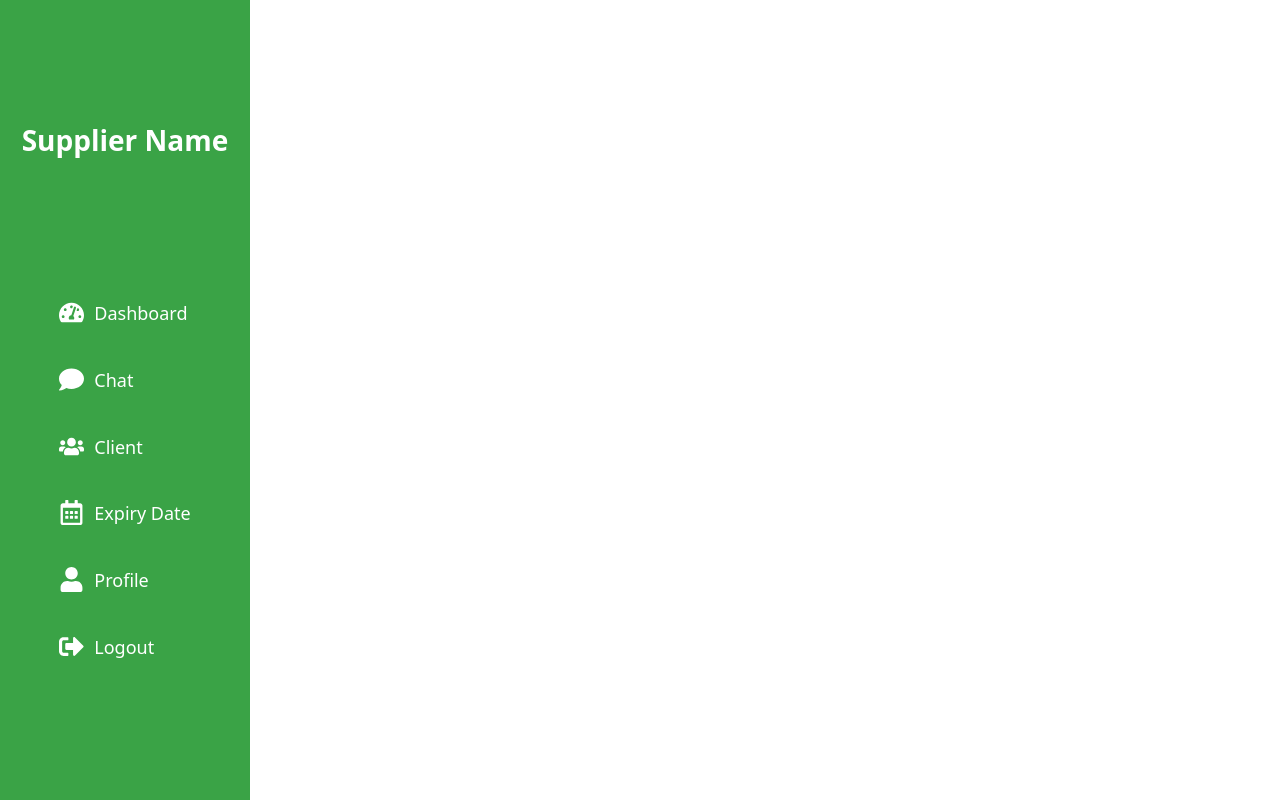
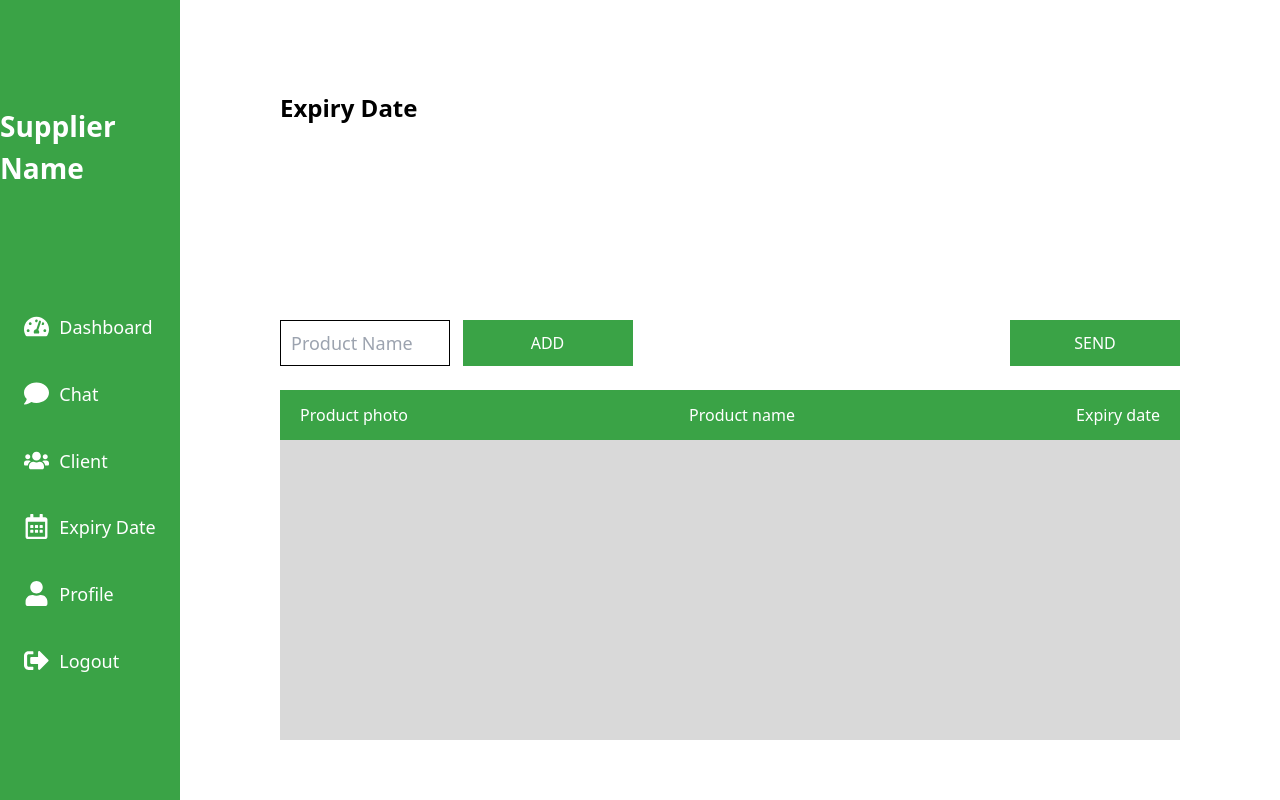
Before and after one commit to khaled-bissani/shelves-tracker, a React (Create React App) app in the folder supplier-frontend/: page /expiry in a window 1280 px wide. Built offline with nearby package versions, Linux system fonts and the light colour scheme.

Commit message:
Frontend <> Supplier frontend: adding element to the expiry page

```diff
--- a/supplier-frontend/src/pages/home/Expiry.js
+++ b/supplier-frontend/src/pages/home/Expiry.js
@@ -1,10 +1,29 @@
 import React from 'react'
 import SideBar from '../../components/SideBar'
+import Button from '../../components/Button'
+import InputField from '../../components/InputField'
+import TableHeader from '../../components/TableHeader'
 
 const Expiry = () => {
   return (
-    <div>
+    <div className='flex'>
         <SideBar/>
+        <div className='flex flex-col justify-between mt-[90px] mb-[60px] mx-[100px]'>
+            <p className='text-[24px] font-sans font-bold'>Expiry Date</p>
+            <div className='flex flex-col justify-between w-[900px] h-[420px]'>
+                <div className='flex justify-between w-full'>
+                    <InputField placeholder={"Product Name"} />
+                    <Button bgColor="#3AA346" name={"ADD"}/>
+                    <Button bgColor="#6EDA79" name={"EDIT"}/>
+                    <Button bgColor="#FF0000" opacity="70" name={"DELETE"}/>
+                    <Button bgColor="#3AA346" name={"SEND"}/>
+                </div>
+                <div>
+                    <TableHeader column1={"Product photo"} column2={"Product name"} column3={"Expiry date"} />
+                    <div className='h-[300px] bg-[#D9D9D9] overflow-auto'></div>
+                </div>
+            </div>
+        </div>
     </div>
   )
 }
```
